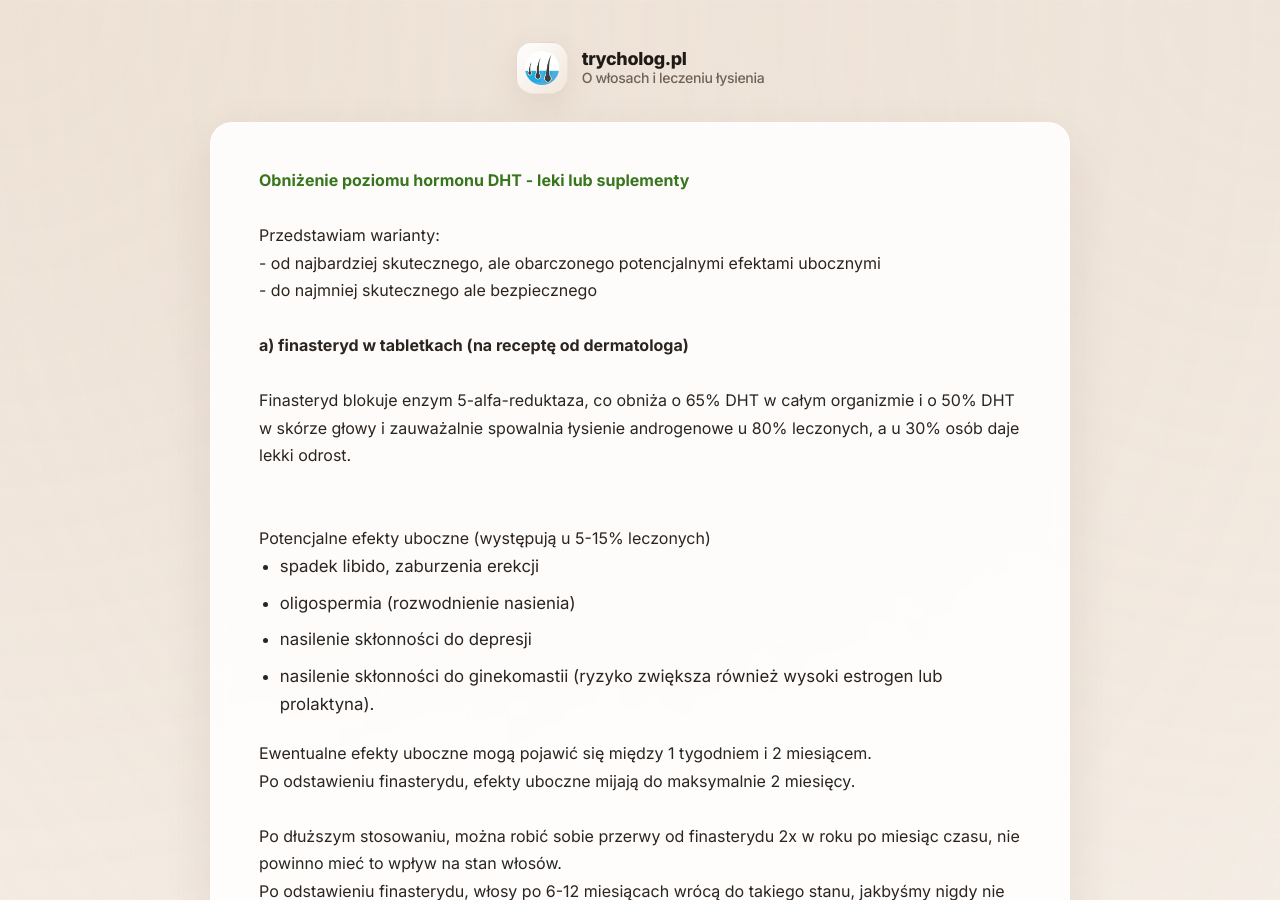
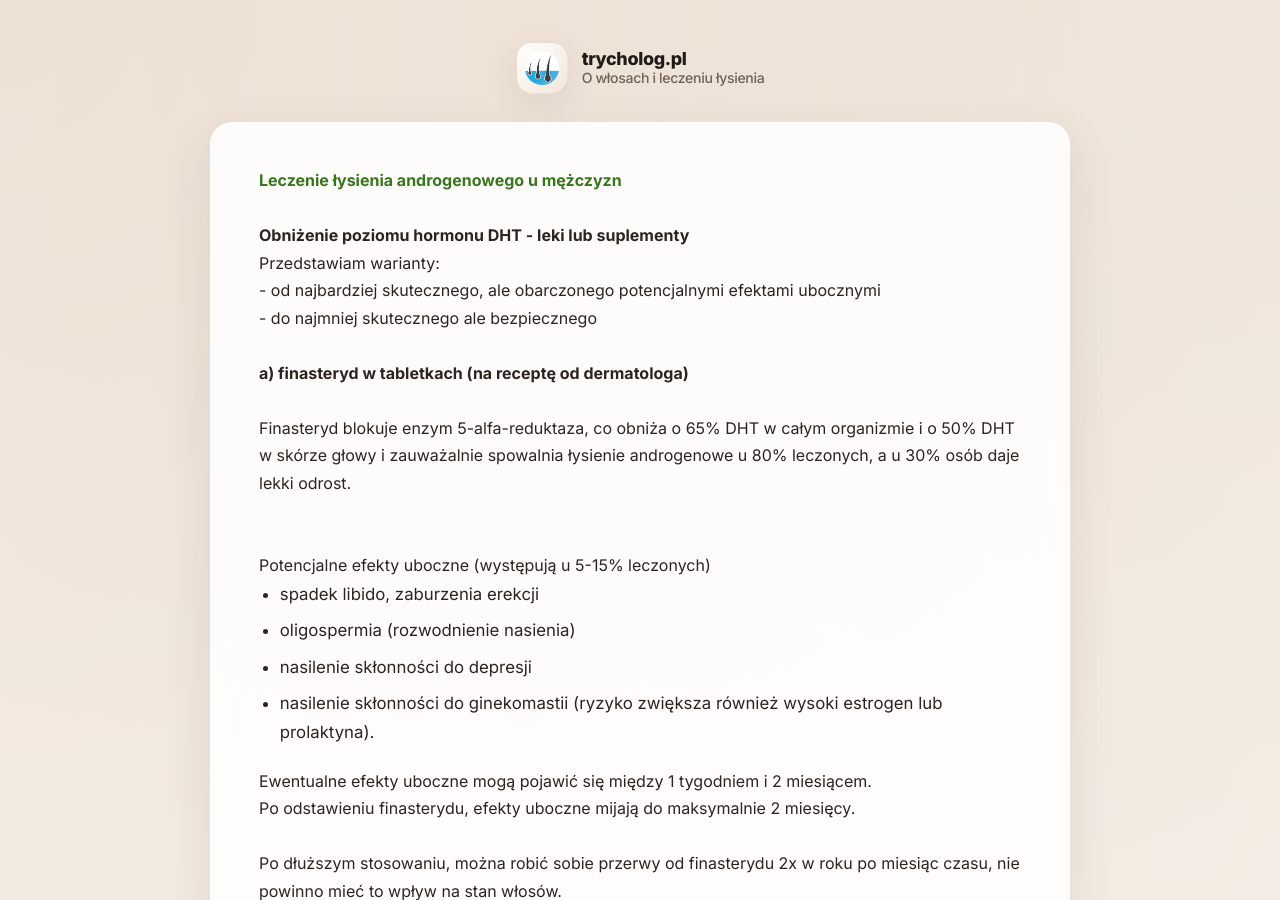
Before and after one commit to feegloo/feegloo.github.io, a Jekyll site: the page built from leczenie-lysienia-androgenowego-u-mezczyzn/index.html, in a window 1280 px wide and 900 px high. Built offline with Jekyll 4.4.1, drawn with Linux system fonts in a browser that asks for light colours.

Commit message:
Update treatment section for androgenetic alopecia

```diff
--- a/leczenie-lysienia-androgenowego-u-mezczyzn/index.html
+++ b/leczenie-lysienia-androgenowego-u-mezczyzn/index.html
@@ -11,12 +11,13 @@ title: Leczenie łysienia androgenowego u mężczyzn | trycholog.pl
 
 <div>
     <b>
-        <font color="#38761d">Obniżenie poziomu hormonu DHT - leki lub suplementy</font>
+        <font color="#38761d">Leczenie łysienia androgenowego u mężczyzn</font>
     </b>
 </div>
 <div>
     <br>
 </div>
+<div><b>Obniżenie poziomu hormonu DHT - leki lub suplementy</b></div>
 <div>Przedstawiam warianty:</div>
 <div>- od najbardziej skutecznego, ale obarczonego potencjalnymi efektami ubocznymi</div>
 <div>- do najmniej skutecznego ale bezpiecznego</div>
```
